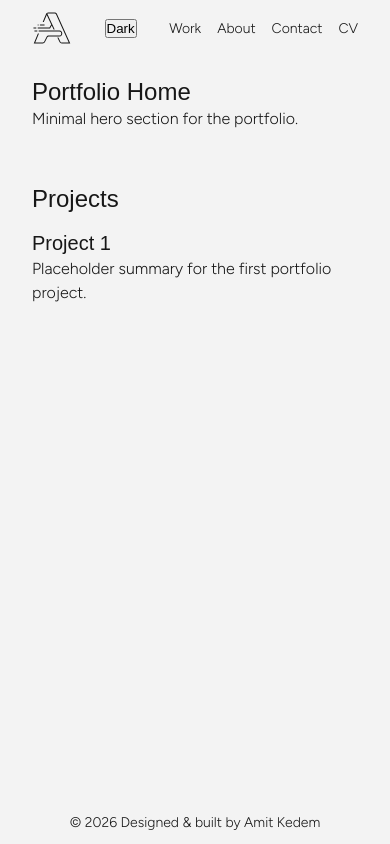
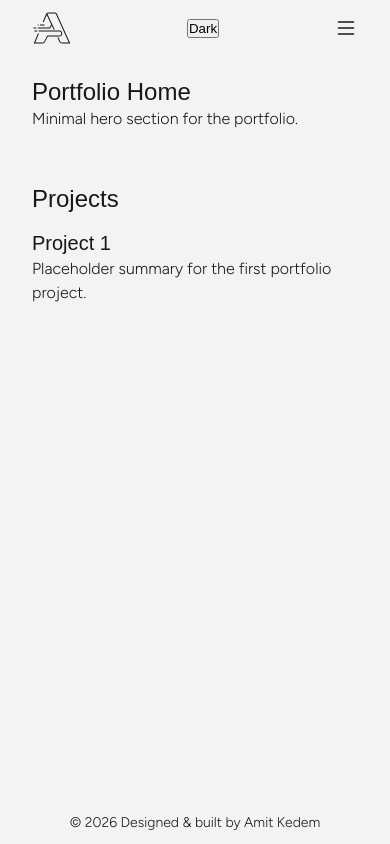
Before and after one commit to amitkedem100/portfolio, a Next.js app: page /portfolio/home in a window 390 px wide. Built offline with nearby package versions, Linux system fonts and the light colour scheme; a web font is replaced by a local one.

Commit message:
portfolio-header-menu-panel-inner

```diff
--- a/src/app/portfolio/components/PortfolioHeader.css
+++ b/src/app/portfolio/components/PortfolioHeader.css
@@ -45,6 +45,24 @@
   display: block;
 }
 
+/* Menu button: hidden on desktop/tablet, shown only on mobile */
+.portfolio-header-menu-btn {
+  display: none;
+  align-items: center;
+  justify-content: center;
+  padding: 0;
+  border: none;
+  background: none;
+  color: var(--text-primary);
+  cursor: pointer;
+}
+
+/* Mobile menu overlay and panel: hidden on desktop */
+.portfolio-header-menu-overlay,
+.portfolio-header-menu-panel {
+  display: none;
+}
+
 /* Tablet / narrow desktop */
 @media (max-width: 1024px) {
   .portfolio-header-inner {
@@ -57,7 +75,7 @@
   }
 }
 
-/* Mobile: compact header, vertical space for nav */
+/* Mobile: show menu button instead of nav list; show panel when open */
 @media (max-width: 768px) {
   .portfolio-header-inner {
     height: 56px;
@@ -71,7 +89,81 @@
   }
 
   .portfolio-header-nav-list {
+    display: none;
+  }
+
+  .portfolio-header-menu-btn {
+    display: flex;
+  }
+
+  /* Overlay: full viewport, behind panel, closes menu on click */
+  .portfolio-header-menu-overlay {
+    display: block;
+    position: fixed;
+    inset: 0;
+    z-index: 100;
+    background: rgba(0, 0, 0, 0.4);
+    opacity: 0;
+    pointer-events: none;
+    transition: opacity 0.2s ease;
+  }
+
+  .portfolio-header-menu-overlay[aria-hidden="false"] {
+    opacity: 1;
+    pointer-events: auto;
+  }
+
+  /* Panel: fixed right, slides in from right */
+  .portfolio-header-menu-panel {
+    display: block;
+    position: fixed;
+    top: 0;
+    right: 0;
+    width: 280px;
+    max-width: 85%;
+    height: 100vh;
+    z-index: 101;
+    background: var(--background);
+    color: var(--text-primary);
+    transform: translateX(100%);
+    transition: transform 0.25s ease;
+    overflow: auto;
+  }
+
+  .portfolio-header-menu-panel[data-open="true"] {
+    transform: translateX(0);
+  }
+
+  .portfolio-header-menu-panel-inner {
+    display: flex;
+    flex-direction: column;
+    padding: 24px;
+    gap: 24px;
+  }
+
+  .portfolio-header-menu-close {
+    align-self: flex-start;
+    display: flex;
+    align-items: center;
+    justify-content: center;
+    padding: 8px;
+    border: none;
+    background: none;
+    color: var(--text-primary);
+    cursor: pointer;
+  }
+
+  .portfolio-header-menu-list {
+    list-style: none;
+    padding: 0;
+    margin: 0;
+    display: flex;
+    flex-direction: column;
     gap: 16px;
-    font: var(--portfolio-text-b3);
+    font: var(--portfolio-text-b1);
+  }
+
+  .portfolio-header-menu-list .portfolio-header-nav-item {
+    display: block;
   }
 }
--- a/src/app/portfolio/components/PortfolioHeader.tsx
+++ b/src/app/portfolio/components/PortfolioHeader.tsx
@@ -1,5 +1,6 @@
 "use client";
 
+import { useState, useEffect } from "react";
 import Link from "next/link";
 import "./PortfolioHeader.css";
 import { usePortfolioContext } from "../context/PortfolioContext";
@@ -8,10 +9,40 @@ export function PortfolioHeader() {
   const ctx = usePortfolioContext();
   const theme = ctx?.theme ?? "light";
   const setTheme = ctx?.setTheme ?? (() => {});
+  const [menuOpen, setMenuOpen] = useState(false);
 
   const toggleTheme = () => {
     setTheme(theme === "light" ? "dark" : "light");
   };
+
+  const openMenu = () => setMenuOpen(true);
+  const closeMenu = () => setMenuOpen(false);
+
+  useEffect(() => {
+    if (!menuOpen) return;
+    const handleEscape = (e: KeyboardEvent) => {
+      if (e.key === "Escape") closeMenu();
+    };
+    document.addEventListener("keydown", handleEscape);
+    return () => document.removeEventListener("keydown", handleEscape);
+  }, [menuOpen]);
+
+  const navLinks = (
+    <>
+      <li className="portfolio-header-nav-item">
+        <Link href="/portfolio/home" onClick={closeMenu}>Work</Link>
+      </li>
+      <li className="portfolio-header-nav-item">
+        <Link href="#about" onClick={closeMenu}>About</Link>
+      </li>
+      <li className="portfolio-header-nav-item">
+        <Link href="#contact" onClick={closeMenu}>Contact</Link>
+      </li>
+      <li className="portfolio-header-nav-item">
+        <Link href="#cv" onClick={closeMenu}>CV</Link>
+      </li>
+    </>
+  );
 
   return (
     <header className="portfolio-header">
@@ -49,20 +80,72 @@ export function PortfolioHeader() {
           aria-label="Portfolio navigation"
         >
           <ul className="portfolio-header-nav-list">
-            <li className="portfolio-header-nav-item">
-              <Link href="/portfolio/home">Work</Link>
-            </li>
-            <li className="portfolio-header-nav-item">
-              <Link href="#about">About</Link>
-            </li>
-            <li className="portfolio-header-nav-item">
-              <Link href="#contact">Contact</Link>
-            </li>
-            <li className="portfolio-header-nav-item">
-              <Link href="#cv">CV</Link>
-            </li>
+            {navLinks}
           </ul>
+          <button
+            type="button"
+            className="portfolio-header-menu-btn"
+            onClick={openMenu}
+            aria-label="Open menu"
+            aria-expanded={menuOpen}
+          >
+            <svg
+              width={24}
+              height={24}
+              viewBox="0 0 16 16"
+              fill="none"
+              xmlns="http://www.w3.org/2000/svg"
+              aria-hidden
+            >
+              <path
+                fillRule="evenodd"
+                fill="currentColor"
+                d="M2.5 12a.5.5 0 0 1 .5-.5h10a.5.5 0 0 1 0 1H3a.5.5 0 0 1-.5-.5m0-4a.5.5 0 0 1 .5-.5h10a.5.5 0 0 1 0 1H3a.5.5 0 0 1-.5-.5m0-4a.5.5 0 0 1 .5-.5h10a.5.5 0 0 1 0 1H3a.5.5 0 0 1-.5-.5"
+              />
+            </svg>
+          </button>
         </nav>
+      </div>
+
+      {/* Mobile menu overlay and panel */}
+      <div
+        className="portfolio-header-menu-overlay"
+        aria-hidden={!menuOpen}
+        onClick={closeMenu}
+      />
+      <div
+        className="portfolio-header-menu-panel"
+        role="dialog"
+        aria-modal="true"
+        aria-label="Menu"
+        aria-hidden={!menuOpen}
+        data-open={menuOpen}
+      >
+        <div className="portfolio-header-menu-panel-inner">
+          <button
+            type="button"
+            className="portfolio-header-menu-close"
+            onClick={closeMenu}
+            aria-label="Close menu"
+          >
+            <svg
+              width={24}
+              height={24}
+              viewBox="0 0 16 16"
+              fill="none"
+              xmlns="http://www.w3.org/2000/svg"
+              aria-hidden
+            >
+              <path
+                fill="currentColor"
+                d="M2.146 2.854a.5.5 0 1 1 .708-.708L8 7.293l5.146-5.147a.5.5 0 0 1 .708.708L8.707 8l5.147 5.146a.5.5 0 0 1-.708.708L8 8.707l-5.146 5.147a.5.5 0 0 1-.708-.708L7.293 8z"
+              />
+            </svg>
+          </button>
+          <ul className="portfolio-header-menu-list">
+            {navLinks}
+          </ul>
+        </div>
       </div>
     </header>
   );
```
Also changed, not shown: public/assets/list.svg (added), public/x-lg.svg (added).
